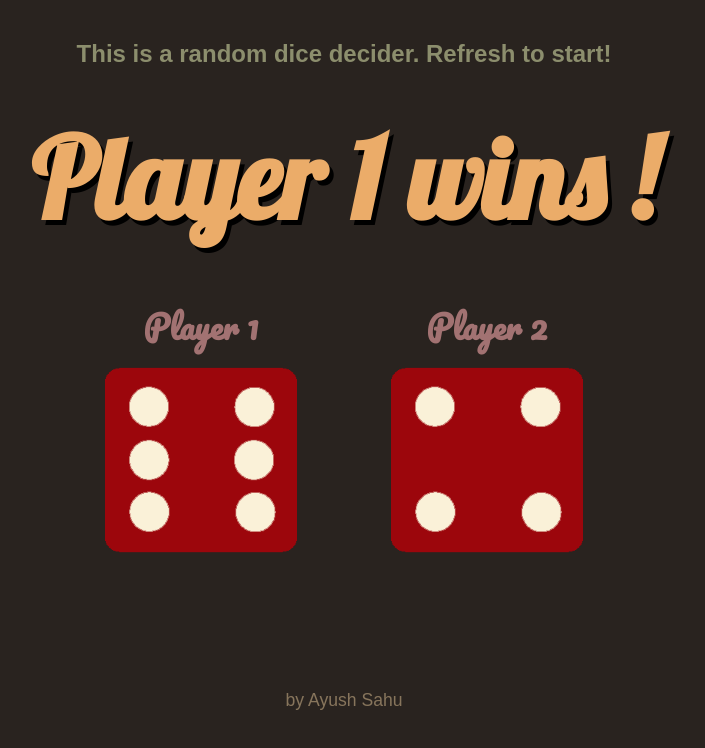
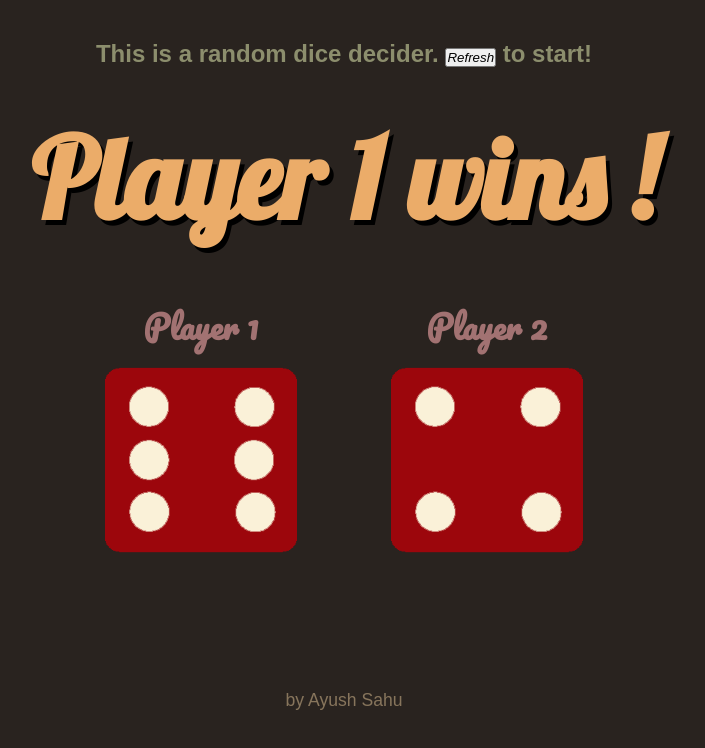
Before and after one commit to Murdock9803/Dicee-Game, a plain HTML site: page index.html in a window 1280 px wide. Shown: the whole page, without its empty margins (296-1001 px from the left). Drawn offline with Linux system fonts and the light colour scheme.

Commit message:
Updated index.html

```diff
--- a/index.html
+++ b/index.html
@@ -13,7 +13,7 @@
 
 </head>
 <body>
-    <h2 class="intro">This is a random dice decider. Refresh to start!</h2>
+    <h2 class="intro">This is a random dice decider. <span><button class="btn" onclick="window.location.reload();"><em>Refresh</em></button></span> to start!</h2>
     <div class="heading">
         <h1 class="mainText">Refresh Me</h1>
     </div>
```
